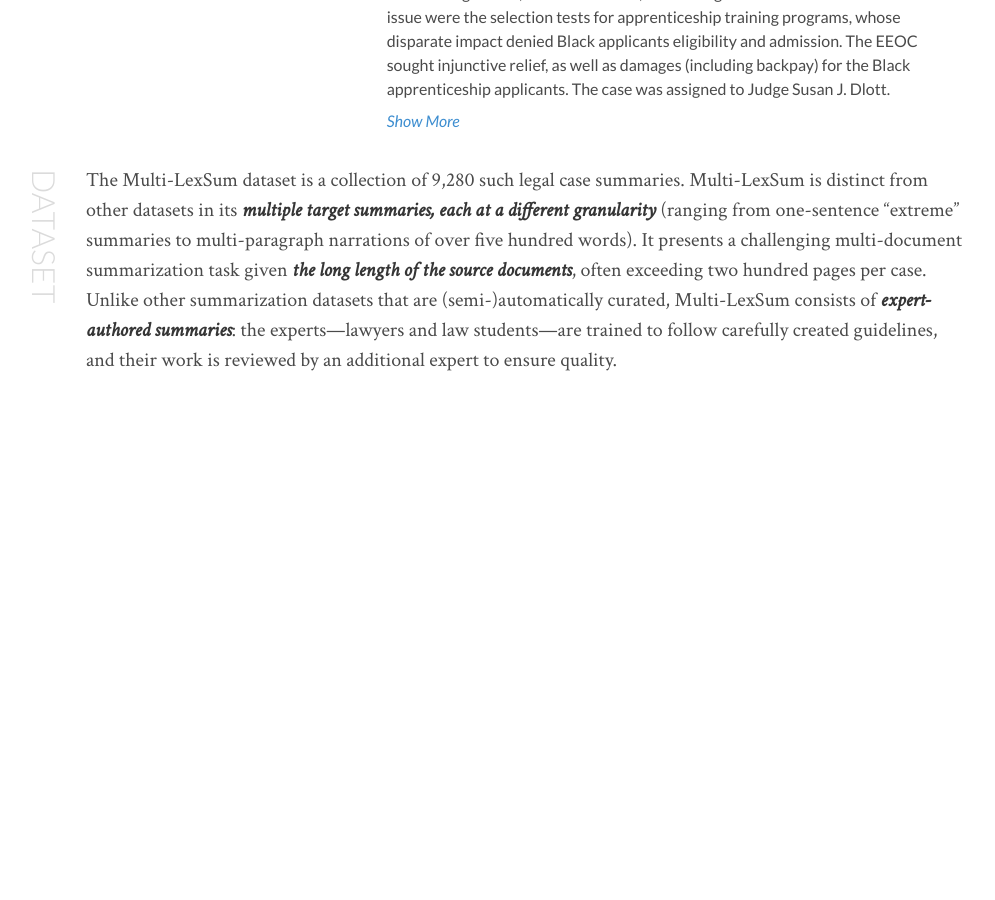
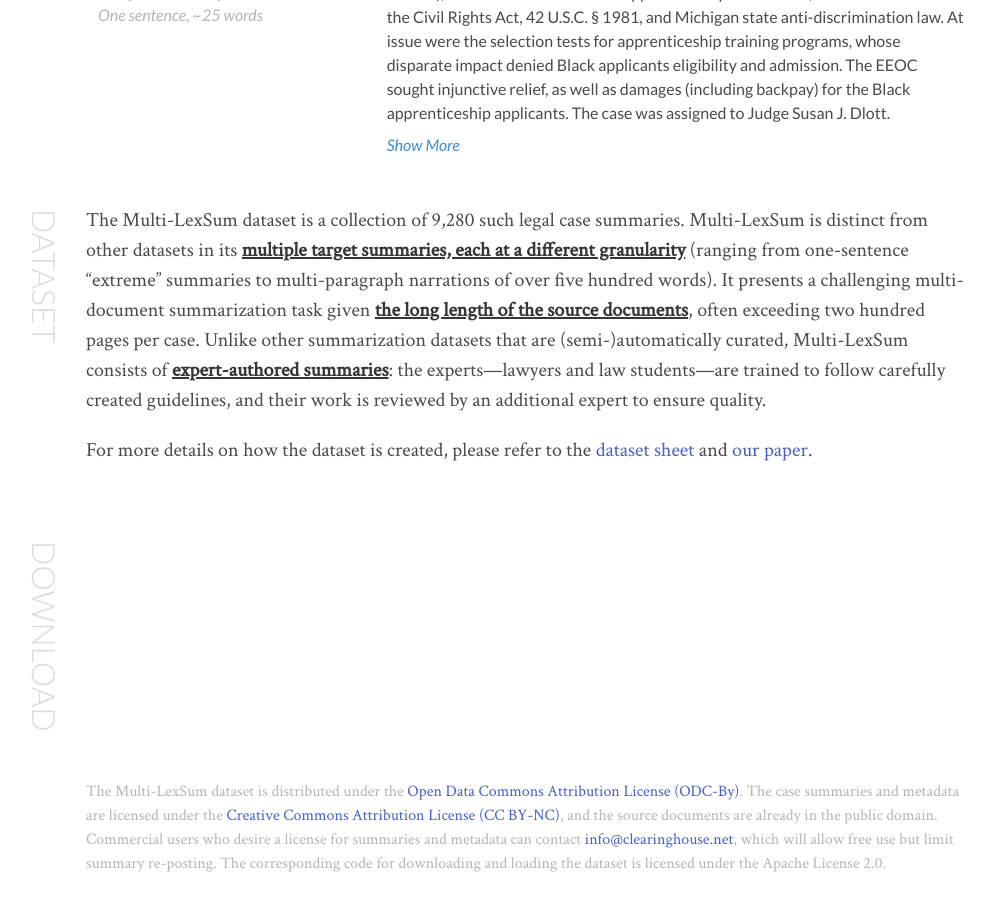
Before and after one commit to multilexsum/multilexsum.github.io, a Jekyll site: the page built from index.html, in a window 1280 px wide and 900 px high, scrolled down 1108 px. Shown: the whole window, without its empty margins (156-1151 px from the left). Built offline with Jekyll 4.4.1, drawn with Linux system fonts in a browser that asks for light colours; nearby versions of some CDN libraries; a style sheet for code colours, icons or effects is not loaded; before the commit the page ends 1523 px from its top, so only the background shows below that.

Commit message:
More descriptive text

```diff
--- a/_data/meta.yml
+++ b/_data/meta.yml
@@ -55,7 +55,18 @@
           2005 class action settlement resulted in Ford paying $8.55m to redesign its selection process for apprenticeship programs to address the previous process's disparate impact on Black applicants.
     dataset: |
       The Multi-LexSum dataset is a collection of 9,280 such legal case summaries.
-      Multi-LexSum is distinct from other datasets in its ***multiple target summaries, each at a different granularity*** (ranging from one-sentence "extreme" summaries to multi-paragraph narrations of over five hundred words).
-      It presents a challenging multi-document summarization task given ***the long length of the source documents***, often exceeding two hundred pages per case.
-      Unlike other summarization datasets that are (semi-)automatically curated, Multi-LexSum consists of ***expert-authored summaries***: the experts---lawyers and law students---are trained to follow carefully created guidelines, and their work is reviewed by an additional expert to ensure quality.
+      Multi-LexSum is distinct from other datasets in its **<span class="is-underlined">multiple target summaries, each at a different granularity</span>** (ranging from one-sentence "extreme" summaries to multi-paragraph narrations of over five hundred words).
+      It presents a challenging multi-document summarization task given **<span class="is-underlined">the long length of the source documents</span>**, often exceeding two hundred pages per case.
+      Unlike other summarization datasets that are (semi-)automatically curated, Multi-LexSum consists of **<span class="is-underlined">expert-authored summaries</span>**: the experts---lawyers and law students---are trained to follow carefully created guidelines, and their work is reviewed by an additional expert to ensure quality.
+
+      For more details on how the dataset is created, please refer to the [dataset sheet](https://docs.google.com/document/d/1bkPQeoiwjh8CVL5usJD77W2qBXmRFu1-BJUDXb1Vm6U/edit?usp=sharing) and [our paper](https://arxiv.org/abs/2206.10883).
+
+    license: |
+      The Multi-LexSum dataset is distributed under the [Open Data Commons Attribution License (ODC-By)](https://opendatacommons.org/licenses/by/1-0/).
+      The case summaries and metadata are licensed under the [Creative Commons Attribution License (CC BY-NC)](https://creativecommons.org/licenses/by-nc/4.0/), and the source documents are already in the public domain.
+      Commercial users who desire a license for summaries and metadata can contact [info@clearinghouse.net](mailto:info@clearinghouse.net), which will allow free use but limit summary re-posting.
+      The corresponding code for downloading and loading the dataset is licensed under the Apache License 2.0.
+
+    download: |
+
 footnote:
--- a/index.html
+++ b/index.html
@@ -20,7 +20,7 @@
         </div>
     </section>
     <section class="hero">
-        <div class="hero-body py-4">
+        <div class="hero-body py-5">
             <div class="container">
                 <div class="columns is-mobile">
                     <div class="column is-1 pt-4" style="writing-mode: vertical-rl; text-orientation: mixed;">
@@ -67,7 +67,7 @@
         }
     </script>
     <section class="hero">
-        <div class="hero-body py-4">
+        <div class="hero-body py-5">
             <div class="container">
                 <div class="columns is-mobile">
                     <div class="column is-1 pt-4" style="writing-mode: vertical-rl; text-orientation: mixed;">
@@ -119,7 +119,7 @@
         </div>
     </section>
     <section class="hero">
-        <div class="hero-body py-4">
+        <div class="hero-body py-5">
             <div class="container">
                 <div class="columns is-mobile">
                     <div class="column is-1 pt-4" style="writing-mode: vertical-rl; text-orientation: mixed;">
@@ -128,8 +128,43 @@
                         </h2>
                     </div>
                     <div class="column is-11">
+                        <div class="content">
+                            <div class="is-family-secondary is-size-5 mb-5">
+                                {{ site.data.meta.index.background.dataset | markdownify }}
+                            </div>
+                        </div>
+                    </div>
+                </div>
+            </div>
+        </div>
+    </section>
+    <section class="hero">
+        <div class="hero-body py-5">
+            <div class="container">
+                <div class="columns is-mobile">
+                    <div class="column is-1 pt-4" style="writing-mode: vertical-rl; text-orientation: mixed;">
+                        <h2 class="title is-uppercase has-text-grey-lighter" style="font-weight: 300;">
+                            Download
+                        </h2>
+                    </div>
+                    <div class="column is-11">
                         <div class="is-family-secondary is-size-5 mb-5">
-                            {{ site.data.meta.index.background.dataset | markdownify }}
+                            {{ site.data.meta.index.background.download | markdownify }}
+                        </div>
+                    </div>
+                </div>
+            </div>
+        </div>
+    </section>
+    <section class="hero">
+        <div class="hero-body py-5">
+            <div class="container">
+                <div class="columns is-mobile">
+                    <div class="column is-11 is-offset-1">
+                        <div class="content">
+                            <div class="is-family-secondary has-text-grey-light is-size-6">
+                                {{ site.data.meta.index.background.license | markdownify }}
+                            </div>
                         </div>
                     </div>
                 </div>
```
